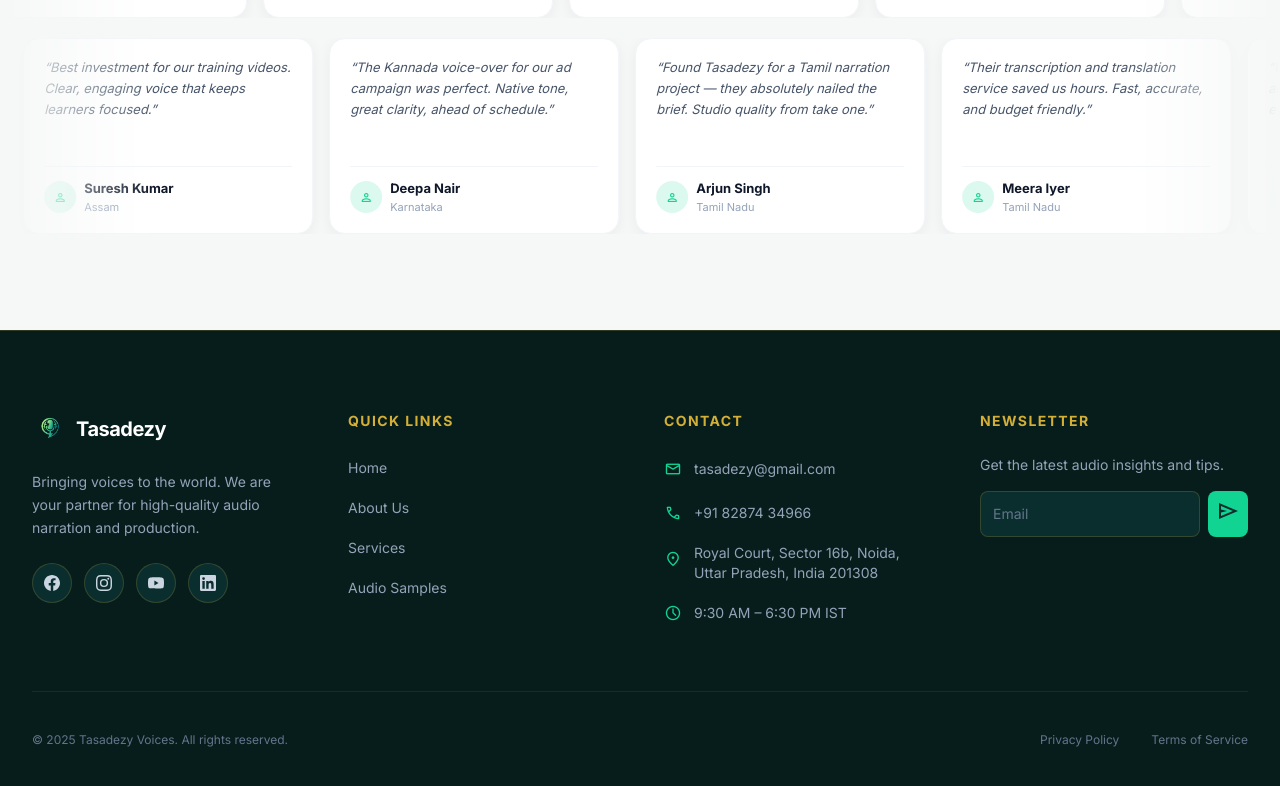
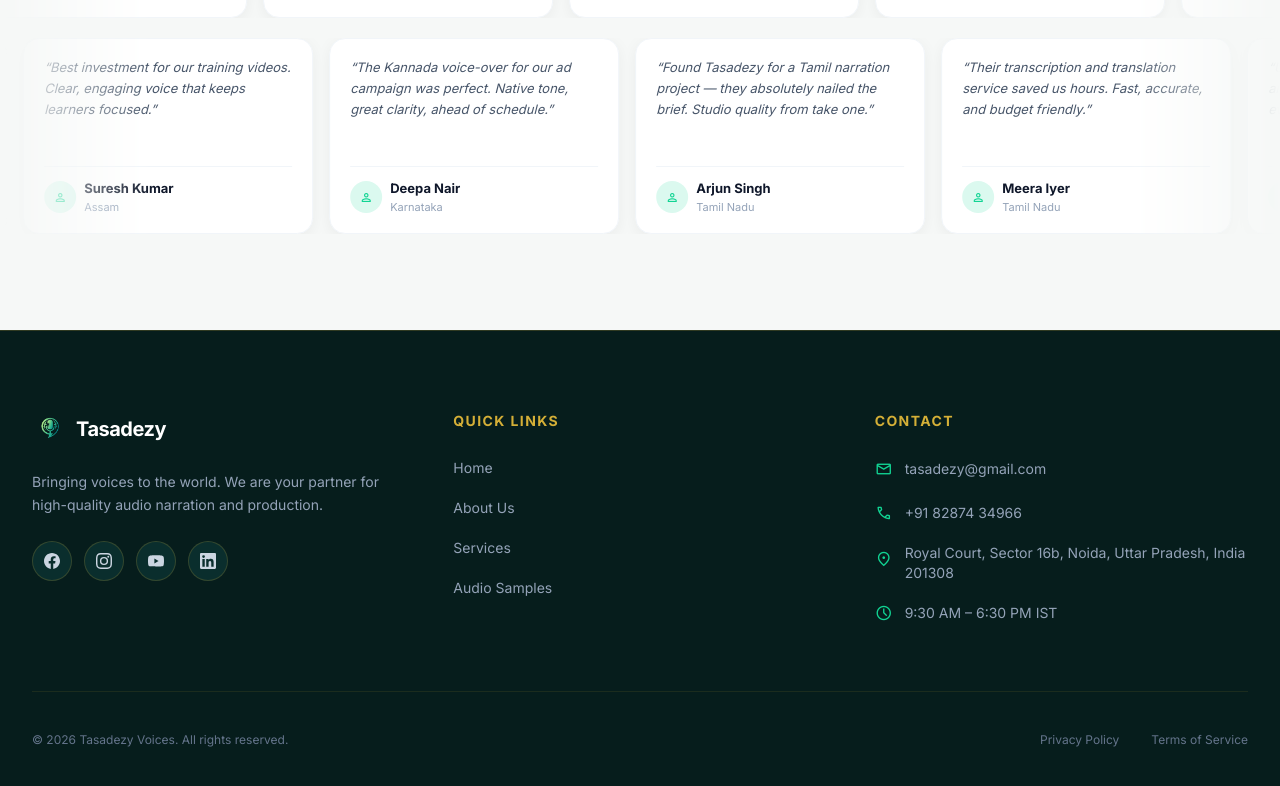
Before and after one commit to YashSensei/tasadezy, a React (Vite) app: page / in a window 1280 px wide. Shown: the part 4306-5092 px from the top of the page. Built offline with nearby package versions, Linux system fonts and the light colour scheme.

Commit message:
footer update removed newsletter

```diff
--- a/src/pages/HomePage.jsx
+++ b/src/pages/HomePage.jsx
@@ -442,7 +442,7 @@ function HomePage() {
 
       <footer className="bg-teal-dark dark:bg-teal-dark border-t border-accent-gold/20 pt-20 pb-10 text-white">
         <div className="max-w-7xl mx-auto px-4 sm:px-6 lg:px-8">
-          <div className="grid grid-cols-1 md:grid-cols-2 lg:grid-cols-4 gap-12 mb-16">
+          <div className="grid grid-cols-1 md:grid-cols-2 lg:grid-cols-3 gap-12 mb-16">
             <div>
               <div className="flex items-center gap-2 mb-6">
                 <img src="/logo.png" alt="Tasadezy" className="w-9 h-9" />
@@ -548,23 +548,9 @@ function HomePage() {
                 </li>
               </ul>
             </div>
-            <div>
-              <h4 className="font-bold mb-6 text-sm uppercase tracking-widest text-accent-gold">Newsletter</h4>
-              <p className="text-slate-400 text-sm mb-4">Get the latest audio insights and tips.</p>
-              <div className="flex gap-2">
-                <input
-                  className="bg-teal-deep border border-accent-gold/20 rounded-lg text-sm focus:ring-primary w-full text-white placeholder:text-slate-500 px-3 py-2"
-                  placeholder="Email"
-                  type="email"
-                />
-                <button className="bg-primary p-2 rounded-lg text-teal-deep hover:bg-primary/90 transition-colors">
-                  <span className="material-symbols-outlined">send</span>
-                </button>
-              </div>
-            </div>
           </div>
           <div className="border-t border-accent-gold/10 pt-10 flex flex-col md:flex-row justify-between items-center gap-6">
-            <p className="text-slate-500 text-xs">© 2025 Tasadezy Voices. All rights reserved.</p>
+            <p className="text-slate-500 text-xs">&copy; {new Date().getFullYear()} Tasadezy Voices. All rights reserved.</p>
             <div className="flex gap-8">
               <a className="text-slate-500 hover:text-primary text-xs transition-colors" href="#">
                 Privacy Policy
```
